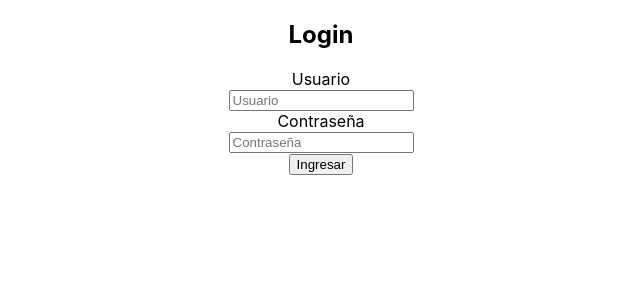
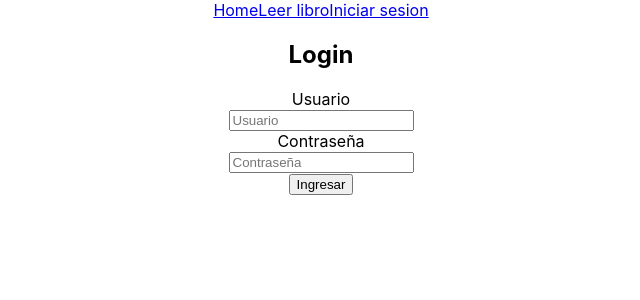
Before and after one commit to thehancode/ReadIt, a React (Create React App) app in the folder frontend/: page / in a window 1280 px wide. Shown: the top 300 px of the page, without its empty margins (319-959 px from the left). Built offline with nearby package versions, Linux system fonts and the light colour scheme.

Commit message:
login with simple jwt

```diff
--- a/frontend/src/App.js
+++ b/frontend/src/App.js
@@ -1,10 +1,23 @@
 import "./App.css";
-import { LoginForm } from "./components/Login/LoginForm";
+import { BrowserRouter, Route, Switch } from "react-router-dom";
+import Navbar from "./components/Navbar";
+import { LoginForm } from "./components/LoginForm";
+import Home from "./containers/Home";
+import NotFound from "./containers/NotFound";
 
 function App() {
   return (
     <div className="App">
-      <LoginForm></LoginForm>
+      <BrowserRouter>
+        <Navbar />
+        <div className="container p-4">
+          <Switch>
+            <Route exact path="/" component={LoginForm} />
+            <Route exact path="/home" component={Home} />
+            <Route component={NotFound}></Route>
+          </Switch>
+        </div>
+      </BrowserRouter>
     </div>
   );
 }
--- a/frontend/src/components/Login/LoginForm.js
+++ b/frontend/src/components/LoginForm.jsx
@@ -1,7 +1,10 @@
-import React, { useEffect, useState } from "react";
-import * as userService from "./LoginService";
+import React, { useState } from "react";
+import * as userService from "../services/LoginService";
+import { useHistory } from "react-router-dom";
 
 export const LoginForm = () => {
+  const history = useHistory();
+
   const initialState = {
     username: "",
     password: "",
@@ -16,10 +19,10 @@ export const LoginForm = () => {
     e.preventDefault();
     userService.login(user).then(
       () => {
-        console.log("HELLO OK");
+        history.push("/home");
       },
       (error) => {
-        console.log("WORLD ERROR");
+        alert("Usuario incorrecto");
       }
     );
   };
--- /dev/null
+++ b/frontend/src/components/Navbar.jsx
@@ -0,0 +1,14 @@
+import React from "react";
+import { Link } from "react-router-dom";
+
+const Navbar = () => {
+  return (
+    <div>
+      <Link to="/home">Home</Link>
+      <Link to="/read">Leer libro</Link>
+      <Link to="/">Iniciar sesion</Link>
+    </div>
+  );
+};
+
+export default Navbar;
--- /dev/null
+++ b/frontend/src/containers/Home.jsx
@@ -0,0 +1,19 @@
+import React from "react";
+import { getCurrentUser } from "../services/LoginService";
+
+const Home = () => {
+  const state = {
+    currentUser: getCurrentUser(),
+  };
+
+  const { currentUser } = state;
+
+  return (
+    <div>
+      <h1>Welcome</h1>
+      <p>{currentUser.username}</p>
+      <p>{currentUser.accessToken.substring(0, 36)}</p>
+    </div>
+  );
+};
+export default Home;
--- /dev/null
+++ b/frontend/src/containers/NotFound.jsx
@@ -0,0 +1,13 @@
+import React from "react";
+import { Link } from "react-router-dom";
+
+const NotFound = () => {
+  return (
+    <>
+      <h1>NotFound</h1>
+      <Link to="/home">Volver a la página principal</Link>
+    </>
+  );
+};
+
+export default NotFound;
--- a/frontend/src/index.js
+++ b/frontend/src/index.js
@@ -1,11 +1,12 @@
-import React from 'react';
-import ReactDOM from 'react-dom';
-import './index.css';
-import App from './App';
+import React from "react";
+import ReactDOM from "react-dom";
+import App from "./App";
+import "./index.css";
+
 
 ReactDOM.render(
   <React.StrictMode>
-    <App />
+    <App></App>
   </React.StrictMode>,
-  document.getElementById('root')
+  document.getElementById("root")
 );
--- a/frontend/src/components/Login/LoginService.js
+++ b/frontend/src/services/LoginService.js
@@ -10,3 +10,6 @@ export const login = async (user) => {
     return response.data;
   });
 };
+export const getCurrentUser = () => {
+  return JSON.parse(localStorage.getItem("user"));
+};
```
